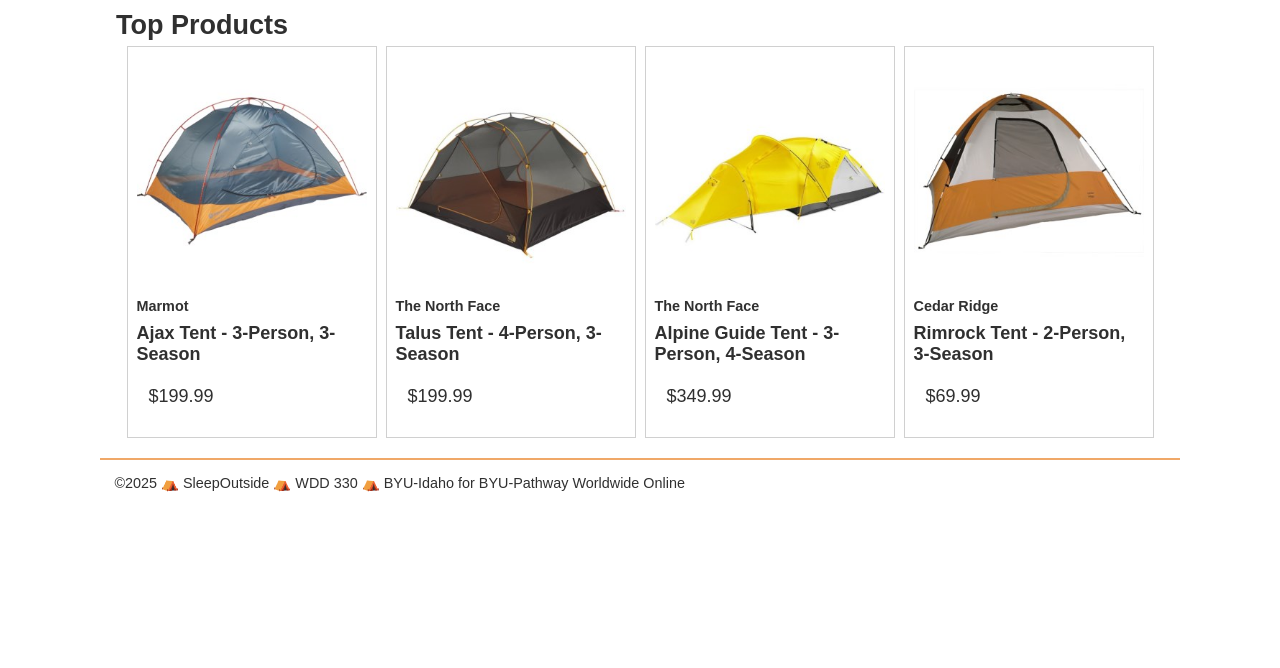
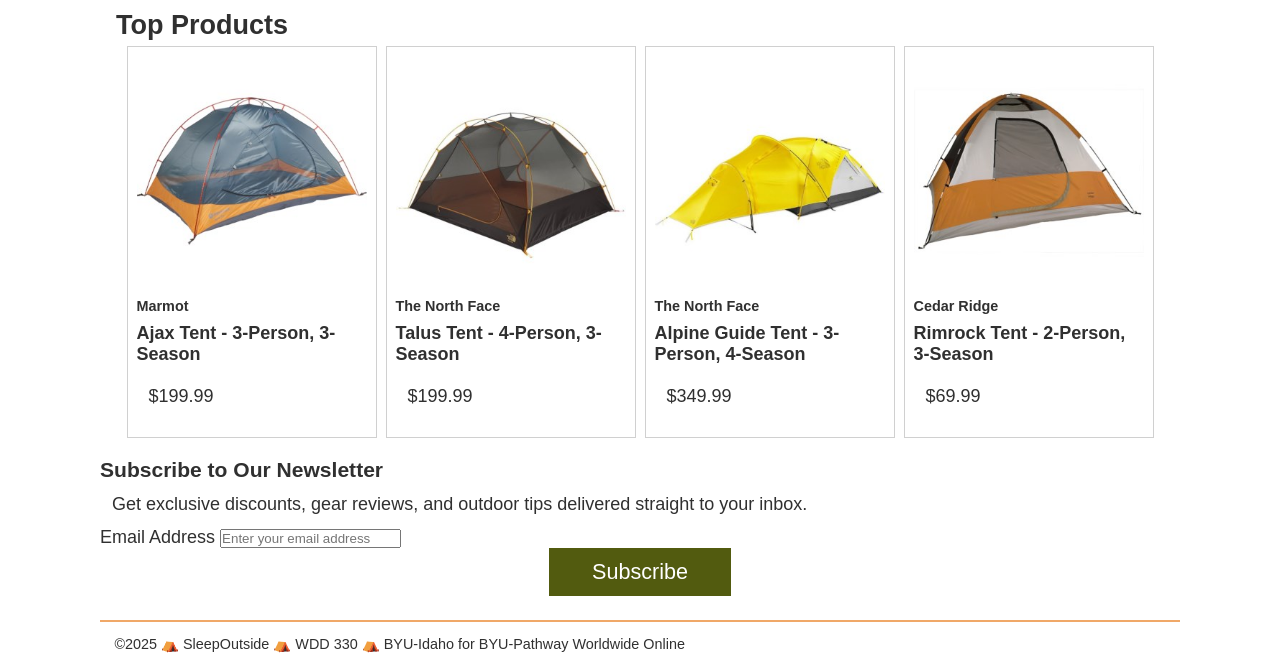
Before and after one commit to oseigodfred/Sleep-Outside-Team-2, a website built with Vite: page src/index.html in a window 1280 px wide. Shown: the part 470-1138 px from the top of the page. Before the commit the page ends 976 px from the top, so only its background shows below. Built offline with nearby package versions, Linux system fonts and the light colour scheme.

Commit message:
Implement newsletter signup form in index.html
Added a customer newsletter signup form with email input and submit button.

```diff
--- a/src/index.html
+++ b/src/index.html
@@ -34,13 +34,11 @@
             <path
               d="M60.1 71.4v3.3h-5.2v-3.4c-1.7-0.3-3.3-0.7-4.6-1 -0.9 6.8-1.1 13.3-0.3 14.5 0.4 0.3 2.9 1.1 8 1.1h0c5 0 8.8-0.7 9.7-1.3 0.8-1.3 0.6-7.7-0.4-14.4C65.5 70.5 62.7 71.1 60.1 71.4z"
             />
-
-            <!-- <text x="0" y="115" fill="#000000" font-size="5px" font-weight="bold" font-family="'Helvetica Neue', Helvetica, Arial-Unicode, Arial, Sans-serif">Created by Natalia Woodroffe</text>
-            <text x="0" y="120" fill="#000000" font-size="5px" font-weight="bold" font-family="'Helvetica Neue', Helvetica, Arial-Unicode, Arial, Sans-serif">from the Noun Project</text> -->
           </svg>
         </a>
       </div>
     </header>
+
     <main class="divider">
       <div class="hero">
         <img
@@ -109,6 +107,31 @@
           </li>
         </ul>
       </section>
+
+      <!-- START: Customer Newsletter Signup Form - Created by Izuogu David Onochie -->
+      <section class="newsletter-section">
+        <div class="newsletter-container">
+          <h3>Subscribe to Our Newsletter</h3>
+          <p>Get exclusive discounts, gear reviews, and outdoor tips delivered straight to your inbox.</p>
+
+          <form id="newsletter-form" class="newsletter-form">
+            <div class="form-group">
+              <label for="news-email" class="sr-only">Email Address</label>
+              <input
+                type="email"
+                id="news-email"
+                name="email"
+                placeholder="Enter your email address"
+                required
+              />
+              <button type="submit" id="news-submit-btn">Subscribe</button>
+            </div>
+            <p id="newsletter-message" class="newsletter-message" aria-live="polite"></p>
+          </form>
+        </div>
+      </section>
+      <!-- END: Customer Newsletter Signup Form - Created by Izuogu David Onochie -->
+
     </main>
     <footer>
       &copy;2025 ⛺ SleepOutside ⛺ WDD 330 ⛺ BYU-Idaho for BYU-Pathway
```
